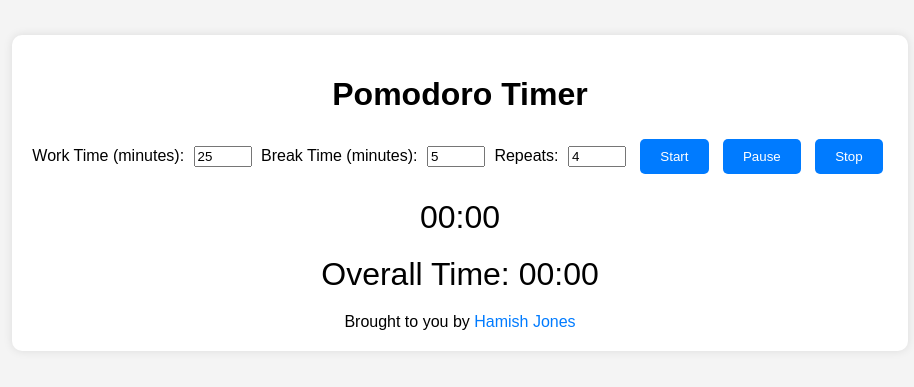
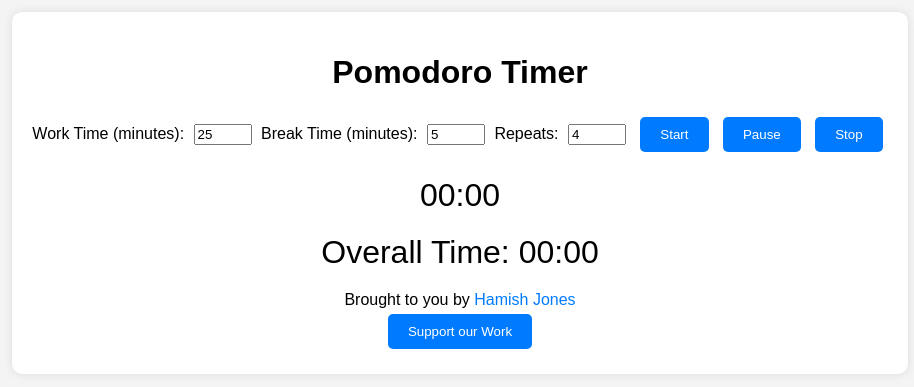
Before and after one commit to hamishjones/pomodoro, a plain HTML site: page index.html in a window 1280 px wide. Shown: the part 207-594 px from the top of the page, without its empty margins (180-1094 px from the left). Drawn offline with Linux system fonts and the light colour scheme.

Commit message:
Update index.html

```diff
--- a/index.html
+++ b/index.html
@@ -29,6 +29,7 @@
         <footer>
             Brought to you by <a href="https://hamishjones.com.au" target="_blank">Hamish Jones</a>
         </footer>
+        <button id="supportButton" onclick="window.open('https://paypal.me/hamishjones?country.x=AU&locale.x=en_AU', '_blank')">Support our Work</button>
     </div>
     <script src="script.js"></script>
 </body>
```
